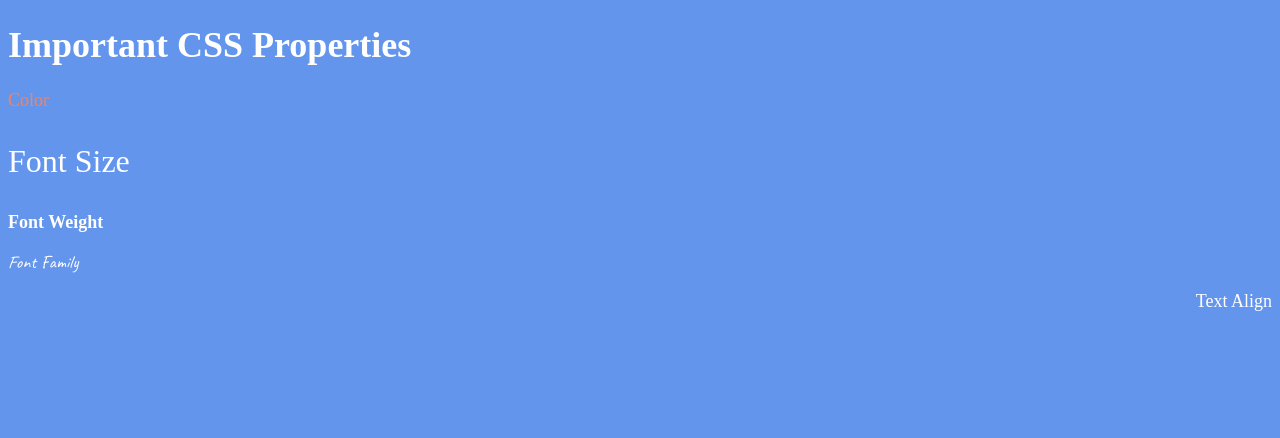
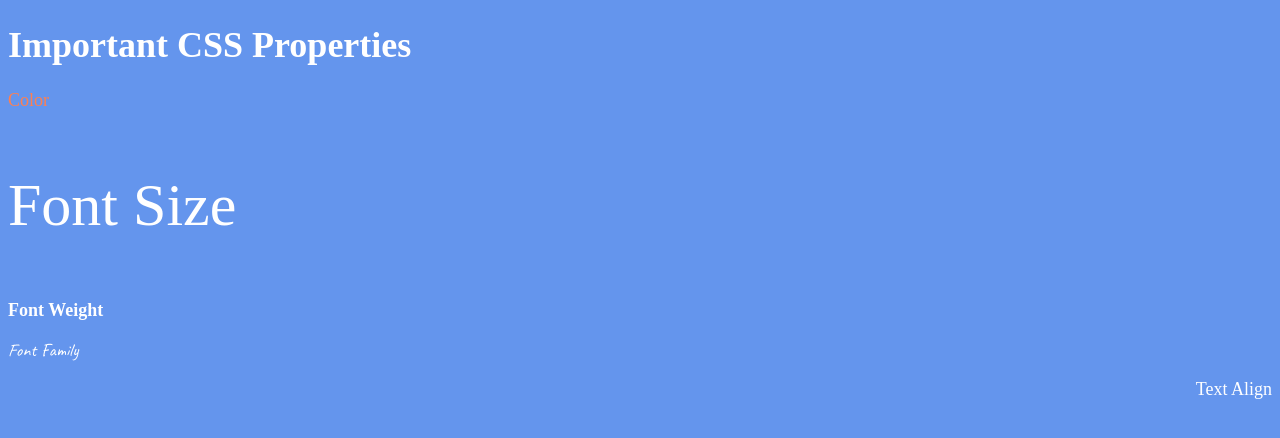
Before and after one commit to MrsM3/FontProperties, a plain HTML site: page index.html in a window 1280 px wide. Drawn offline with Linux system fonts and the light colour scheme.

Commit message:
class rootFontSize

```diff
--- a/index.html
+++ b/index.html
@@ -1,5 +1,5 @@
 <!DOCTYPE html>
-<html lang="en">
+<html class="rootFontSize" lang="en">
 
 <head>
   <meta charset="UTF-8">
@@ -7,6 +7,7 @@
   <link rel="preconnect" href="https://fonts.googleapis.com">
   <link rel="preconnect" href="https://fonts.gstatic.com" crossorigin>
   <link href="https://fonts.googleapis.com/css2?family=Caveat&family=Lora:ital,wght@1,500&display=swap" rel="stylesheet">
+
   <style>
     body {
       background-color: cornflowerblue;
@@ -36,6 +37,11 @@
       font-family: "Caveat", sans-serif;
     }
 
+    .rootFontSize {
+      font-size: 30px;
+    }
+
+
   </style>
 </head>
 
```
